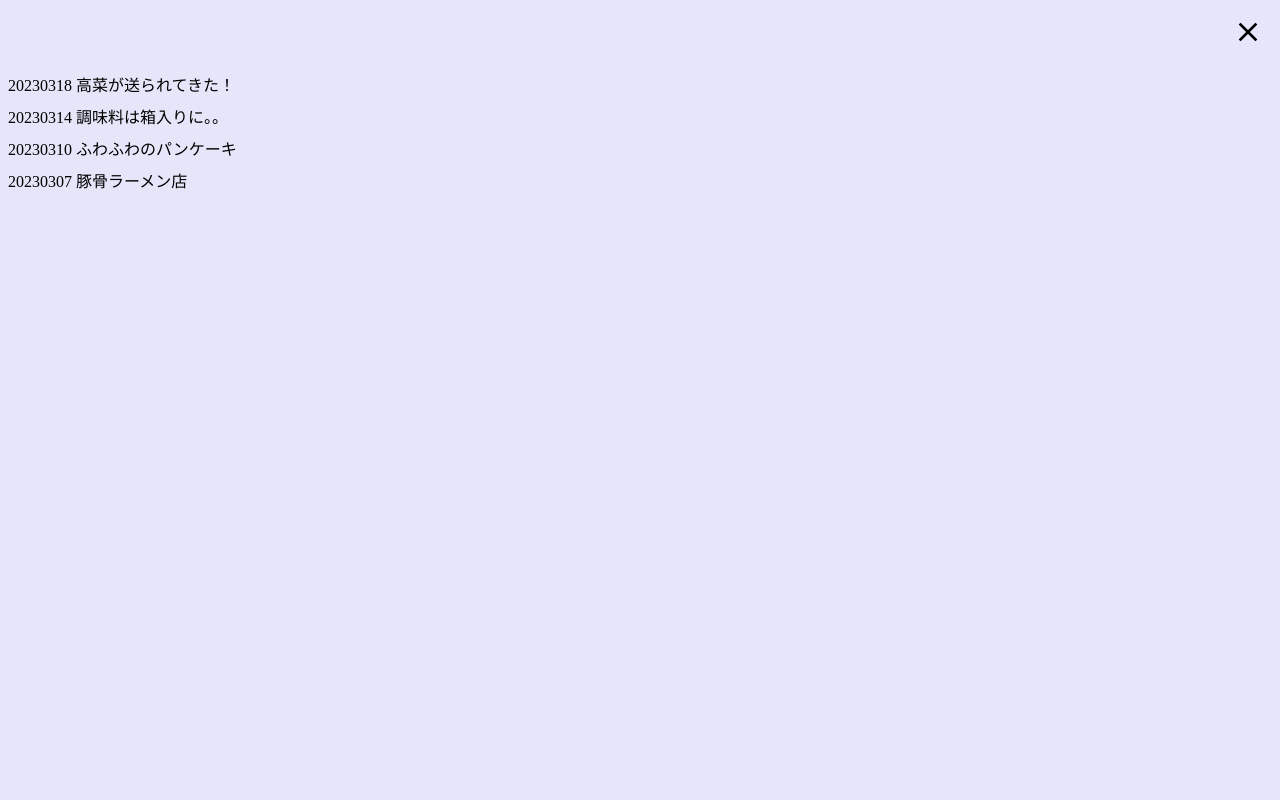
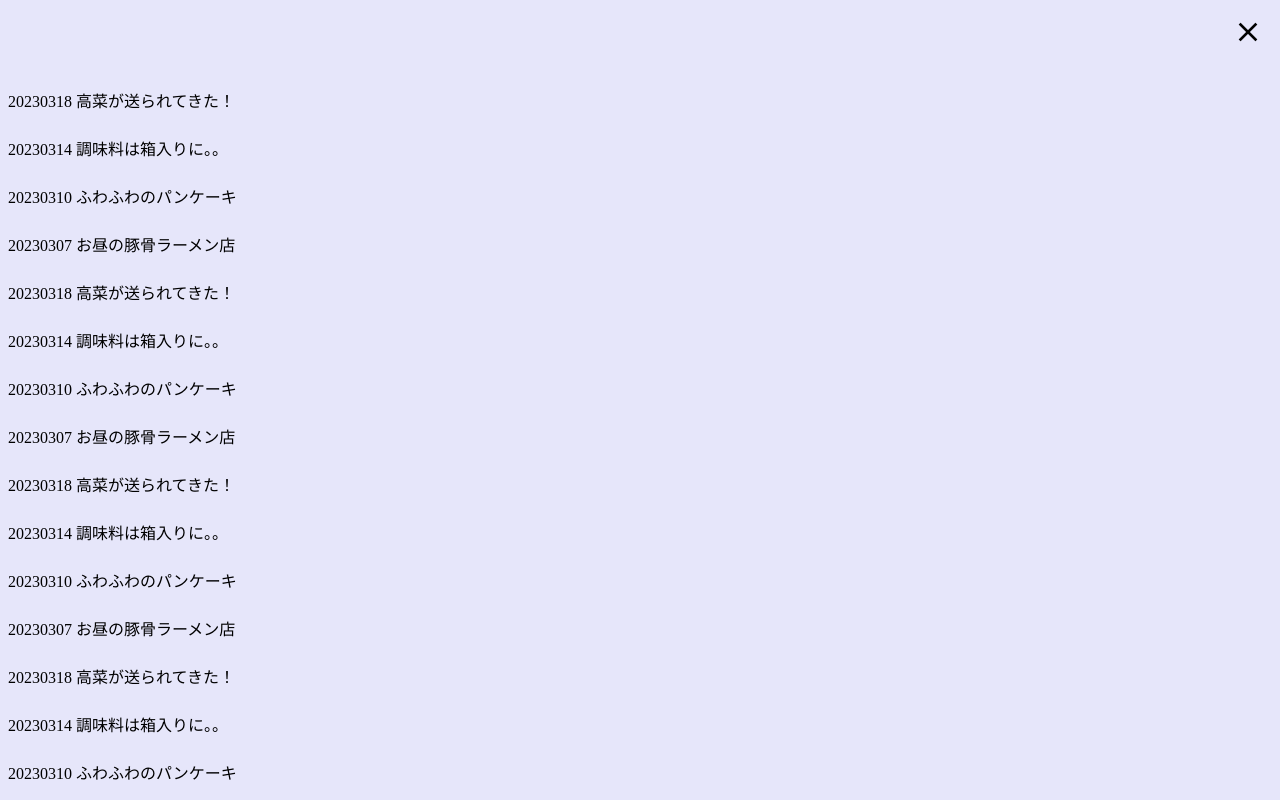
Before and after one commit to taurin360/diary, a plain HTML site: page index.html in a window 1280 px wide. Both pictures are taken after a click on the element "menu". Drawn offline with Linux system fonts and the light colour scheme.

Commit message:
Add files via upload

```diff
--- a/index.html
+++ b/index.html
@@ -10,7 +10,7 @@
 </head>
 <body>
   <header>
-    <h1>心にうつりゆくよしなし事を<br>つづる日記です。</h1>
+    <h1>日常をきまぐれに書く日記です。</h1>
     <div class="sp-menu">
       <span class="material-icons" id="open">menu</span>
     </div>
@@ -20,14 +20,26 @@
     <span class="material-icons" id="close">close</span>
     <nav>
       <ul class="day-btn-all">
-        <!-- <li><button id="20230318">20230318</button></li>
-        <li><button id="20230314">20230314</button></li>
-        <li><button id="20230310">20230310</button></li>
-        <li><button id="20230307">20230307</button></li> -->
         <li id="20230318">20230318 高菜が送られてきた！</li>
         <li id="20230314">20230314 調味料は箱入りに。。</li>
         <li id="20230310">20230310 ふわふわのパンケーキ</li>
-        <li id="20230307">20230307 豚骨ラーメン店</li>
+        <li id="20230307">20230307 お昼の豚骨ラーメン店</li>
+        <li id="20230318">20230318 高菜が送られてきた！</li>
+        <li id="20230314">20230314 調味料は箱入りに。。</li>
+        <li id="20230310">20230310 ふわふわのパンケーキ</li>
+        <li id="20230307">20230307 お昼の豚骨ラーメン店</li>
+        <li id="20230318">20230318 高菜が送られてきた！</li>
+        <li id="20230314">20230314 調味料は箱入りに。。</li>
+        <li id="20230310">20230310 ふわふわのパンケーキ</li>
+        <li id="20230307">20230307 お昼の豚骨ラーメン店</li>
+        <li id="20230318">20230318 高菜が送られてきた！</li>
+        <li id="20230314">20230314 調味料は箱入りに。。</li>
+        <li id="20230310">20230310 ふわふわのパンケーキ</li>
+        <li id="20230307">20230307 お昼の豚骨ラーメン店</li>
+        <li id="20230318">20230318 高菜が送られてきた！</li>
+        <li id="20230314">20230314 調味料は箱入りに。。</li>
+        <li id="20230310">20230310 ふわふわのパンケーキ</li>
+        <li id="20230307">20230307 お昼の豚骨ラーメン店 last</li>
       </ul>
     </nav>
   </div>
@@ -42,24 +54,19 @@
       <li class='diary done' id="20230314">
         <p>20130314</p>
         <img src="img/20230314.jpg" alt="画像" width="280">
-        <p>散髪の帰り餃子の王将に行ったら、調味料入れがこんなことになってた。みんな悪さするから。。</p>
+        <p>散髪の帰り餃子の王将に行ったら、調味料入れが個別に運ばれてきた。みんな悪さするから。。</p>
       </li>
       <li  class="diary done" id="20230310">
         <p>20130310</p>
         <img src="img/20230310.jpg" alt="画像" width="280">
-        <p>今日は朝から「むさしの森珈琲」で贅沢にモーニング。食べる前に写真撮るつもりだったが、忘れてた～(>_<)<br>もう、ふわふわのパンケーキ。</p>
+        <p>今日は朝から「むさしの森珈琲」で贅沢にモーニング。<br>食べる前に写真撮るつもりだったが、忘れてた～(>_<)<br>もう、ふわふわのパンケーキ。</p>
       </li>
       <li class="diary done" id="20230307">
         <p>20130307</p>
         <img src="img/20230307.jpg" alt="画像" width="280">
-        <p>今日は病院の帰りに行きつけのラーメン店で昼食です。</p>
+        <p>今日は病院の帰りに行きつけのラーメン店で昼食です。<br>LINEお友達になるとトッピングがもらえるので今日はLINE登録しよう。</p>
       </li>
     </ul>
-    <!-- <ul class="day-btn-all">
-      <li><button id="20230314">20230314</button></li>
-      <li><button id="20230310">20230310</button></li>
-      <li><button id="20230307">20230307</button></li>
-    </ul> -->
     <script src="js/diary.js"></script>
   </main>
 </body>
--- a/js/diary.js
+++ b/js/diary.js
@@ -7,21 +7,23 @@
   const close = document.getElementById('close');
   const overlay = document.querySelector('.overlay');
 
-  // ハンバーガーメニューボタンのクリックを待ち受ける
-  open.addEventListener('click', () => {
+    // ハンバーガーメニュークリック時の動作
+  let showHmenu = function() {
     // 日付メニューを前面に表示
     overlay.classList.add('show');
-    // ハンバーガーメニューボタンを非表示に
-    open.classList.add('hide');
-  });
+  }
 
   // クローズメニューボタンのクリックを待ち受ける
   close.addEventListener('click', () => {
     // 日付メニューを消す
     overlay.classList.remove('show');
-    // ハンバーガーメニューボタンを表示する
-    open.classList.remove('hide');
   });
+
+  // トランジション動作が完全に終わってから
+  let opendisp = function() {
+    // ハンバーガーメニューボタンのクリックを待ち受ける
+    open.addEventListener('click', showHmenu);
+  }
 
   // タイマのコールバック関数 日記画面表示0.1秒後に実施
   let imgchange = function() {
@@ -29,6 +31,8 @@
       if (img_index === index) {
         // 表示する日記画像を透過無しにする(CSSの設定で透過無し完了まで2秒かける)
         img_diary.classList.add('changed');
+        // トランジション動作が完全に終わるまで待つ
+        setTimeout(opendisp, 2000);
       }
       else {
         // 表示画像以外は透過ありにする
@@ -43,8 +47,8 @@
     if (e.target.nodeName === 'LI') {
       // 日付メニューを消す
       overlay.classList.remove('show');
-      // ハンバーガーメニューボタンを表示する
-      open.classList.remove('hide');
+      // ハンバーガーメニューボタンを非表示にする
+      open.classList.add('hide');
       // 日記画面をサーチ
       document.querySelectorAll('.diary').forEach((diary, index) => {
         // 押されたボタンの日記画面なら
@@ -53,6 +57,8 @@
           img_index = index;
           // 日記画面を表示する
           diary.classList.remove('done');
+          // ハンバーガーメニューボタンのクリックを待ち受けを一旦停止
+          open.removeEventListener('click', showHmenu);
           //  0.1秒後に透過無し画像にする
           setTimeout(imgchange, 100);
         }
--- a/style.scss
+++ b/style.scss
@@ -1,5 +1,5 @@
 
-// common
+// 共通
 * {
   margin: 0;
   padding: 0;
@@ -9,11 +9,17 @@ body {
   // 薄いブルー
   background: #f0f8ff;
 
+  // ヘッダー
   header {
     background: #e6e6fa;
+    display: flex;
+    padding: 0 16px;
+    padding-bottom: 18px;
+
     h1 {
       font-size: 16px;
       padding: 24px 0;
+      margin: 0 auto;
     }
     .sp-menu {
       margin-left: auto;
@@ -22,18 +28,10 @@ body {
         line-height: 64px;
         cursor: pointer;
       }
-
-      #open.hide {
-        display: none;
-      }
     }
-
-    display: flex;
-    padding: 0 16px;
-    padding-bottom: 18px;
-    border-bottom: 1px solid gray;
   }
 
+  // ハンバーガーメニュー表示
   .overlay {
     position: fixed;
     top: 0;
@@ -45,7 +43,7 @@ body {
     padding: 64px 8px;
     opacity: 0;
     pointer-events: none;
-    transition: opacity .6s;
+    transition: opacity 0.6s;
 
     #close {
       position: absolute;
@@ -60,8 +58,11 @@ body {
       margin: 0;
       padding: 0;
       li {
-        margin-top: 8px;
+        margin-top: 24px;
         cursor: pointer;
+      }
+      li:hover {
+        color: #b0c4de;
       }
     }
   }
@@ -71,6 +72,7 @@ body {
     pointer-events: auto;
   }
 
+  // 日記画像と文章
   main {
     padding: 0 16px;
 
@@ -80,7 +82,7 @@ body {
 
     img {
       opacity: 0.2;
-      // transition: opacity 2s;
+      transition: opacity 2s;
     }
 
     .changed {
```
Also changed, not shown: css/style.css, css/style.min.css, 2 other files.
